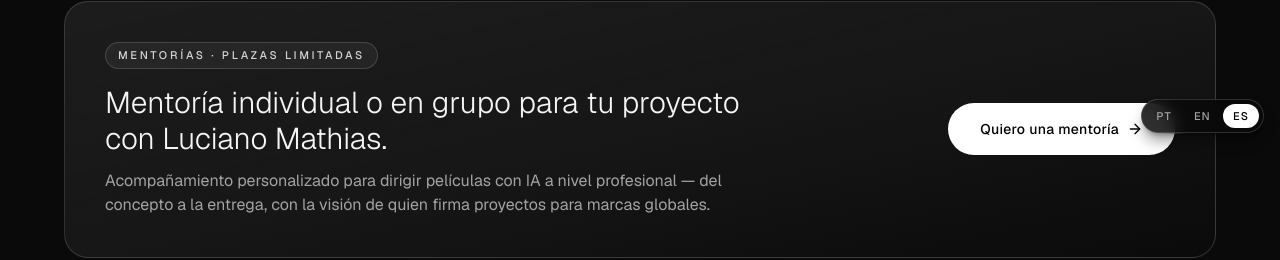
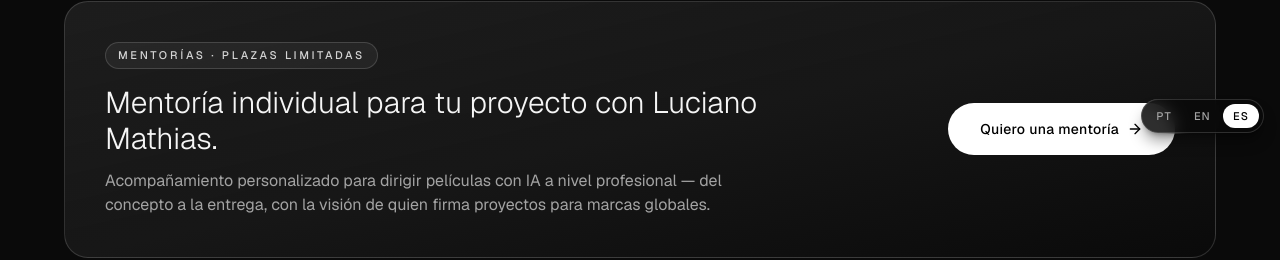
Before and after one commit to lucianomathias1982/lucianomathias-site, a Next.js app: page /es/cursos/filmes-com-ia in a window 1280 px wide. Shown: the part 651-911 px from the top of the page. Built offline with nearby package versions, Linux system fonts and the light colour scheme.

Commit message:
Update mentorship description for clarity

```diff
--- a/app/es/cursos/filmes-com-ia/page.tsx
+++ b/app/es/cursos/filmes-com-ia/page.tsx
@@ -180,7 +180,7 @@ export default function Page() {
                 Mentorías · plazas limitadas
               </span>
               <h2 className="mt-4 font-serif text-2xl font-light leading-snug sm:text-3xl">
-                Mentoría individual o en grupo para tu proyecto con Luciano Mathias.
+                Mentoría individual para tu proyecto con Luciano Mathias.
               </h2>
               <p className="mt-3 text-neutral-400">
                 Acompañamiento personalizado para dirigir películas con IA a nivel profesional — del concepto a la entrega, con la visión de quien firma proyectos para marcas globales.
```
